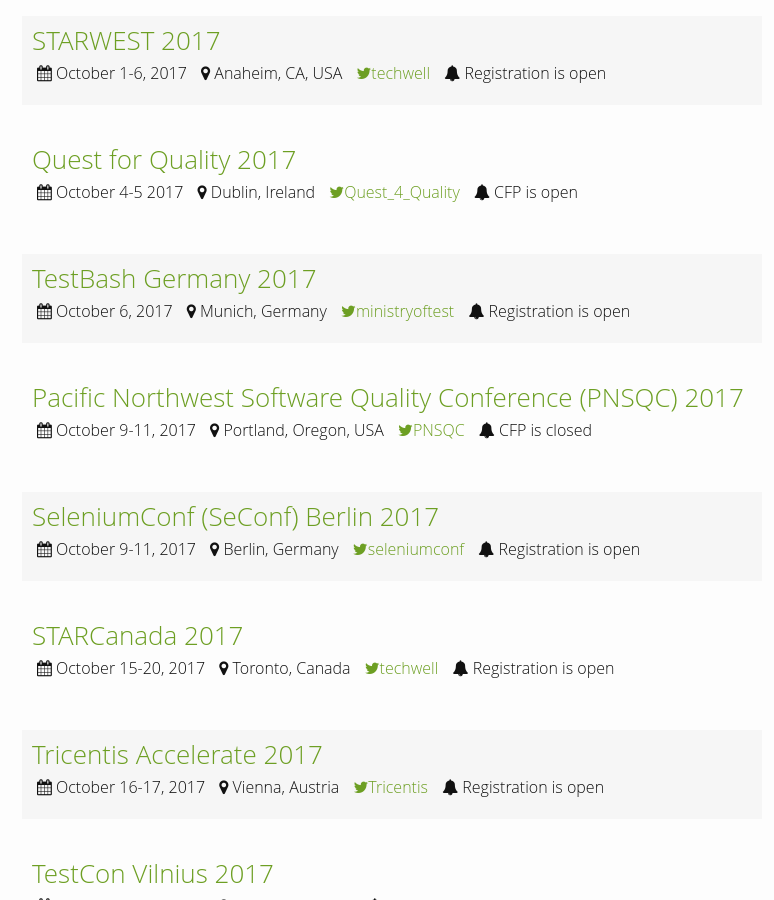
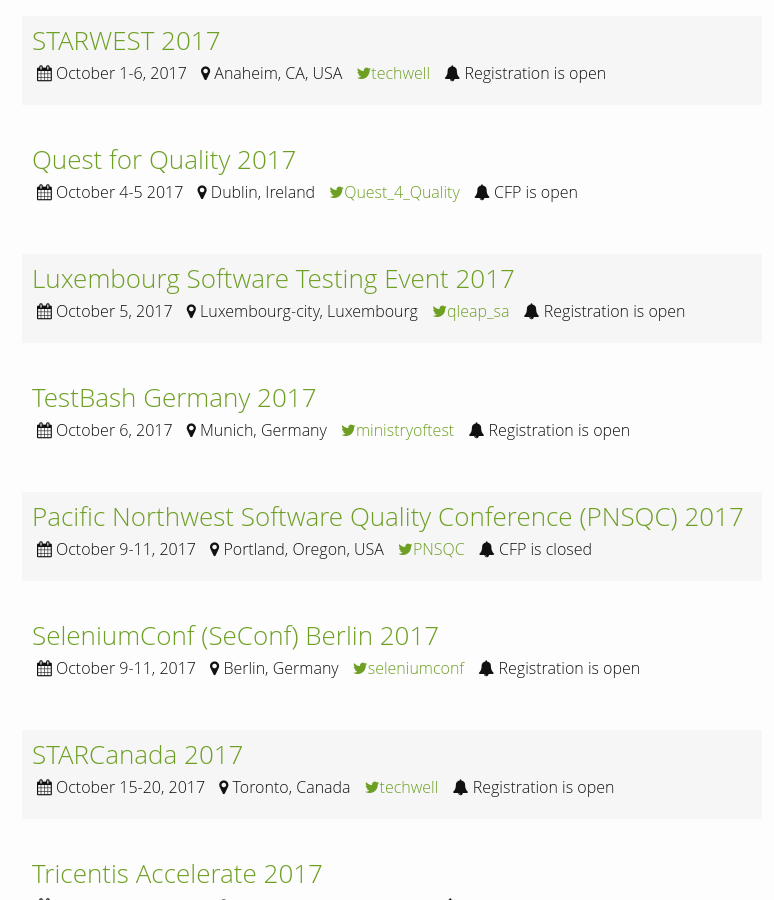
Before and after one commit to TestingConferences/testingconferences.github.io, a Jekyll site: the page built from index.html, in a window 1280 px wide and 900 px high, scrolled down 981 px. Shown: the whole window, without its empty margins (248-1022 px from the left). Built offline with Jekyll 4.4.1, drawn with Linux system fonts in a browser that asks for light colours.

Commit message:
Update current.yml

```diff
--- a/_data/current.yml
+++ b/_data/current.yml
@@ -59,6 +59,13 @@
   url: http://questforquality.eu/
   twitter: Quest_4_Quality
   status: CFP is open
+
+- name: Luxembourg Software Testing Event 2017
+  location: Luxembourg-city, Luxembourg
+  dates: "October 5, 2017"
+  url: https://www.q-leap.eu/index.php/about-us/q-leap-events/231-luxembourg-software-testing-event-2017
+  twitter: qleap_sa
+  status: Registration is open
 
 - name: TestBash Germany 2017
   location: Munich, Germany
```
